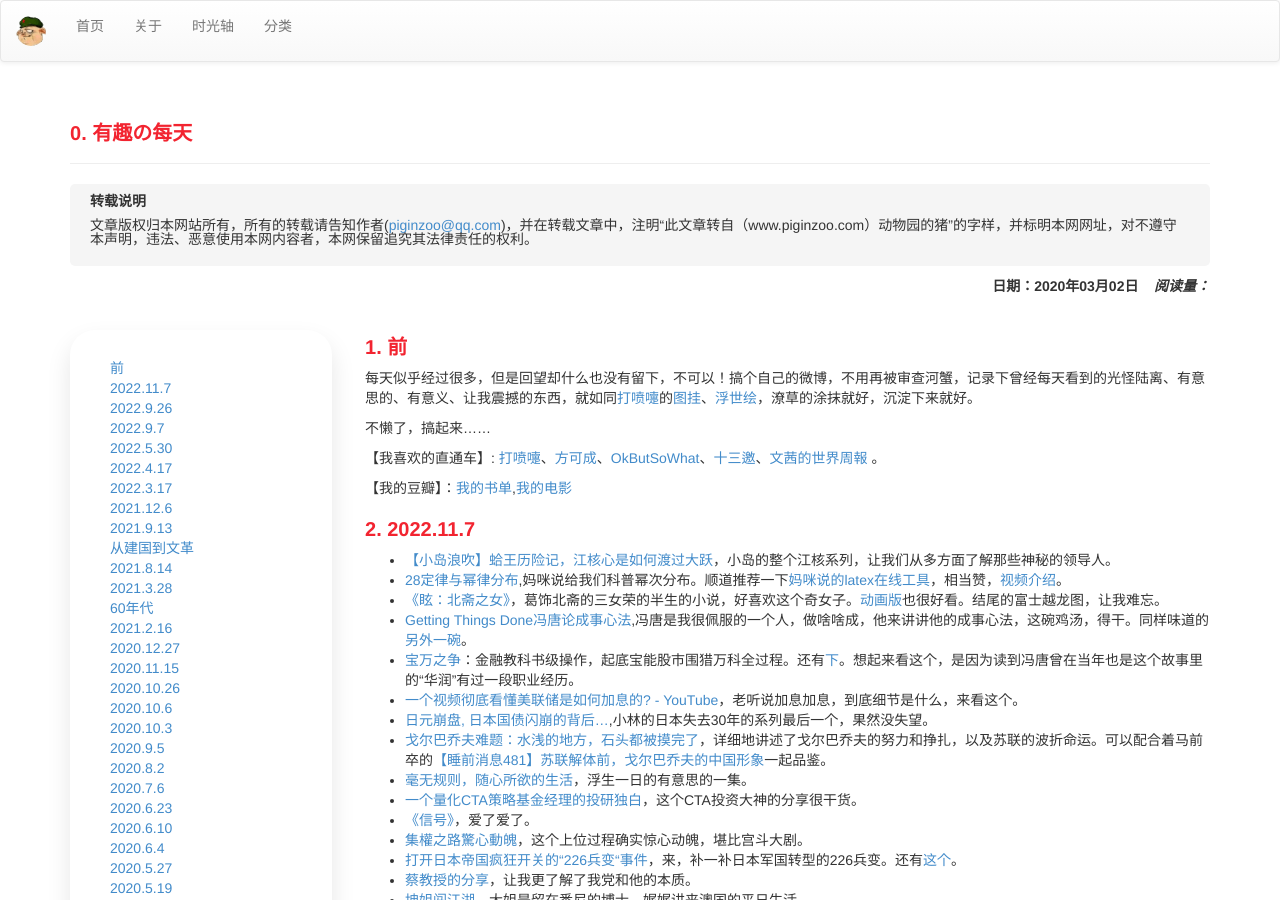
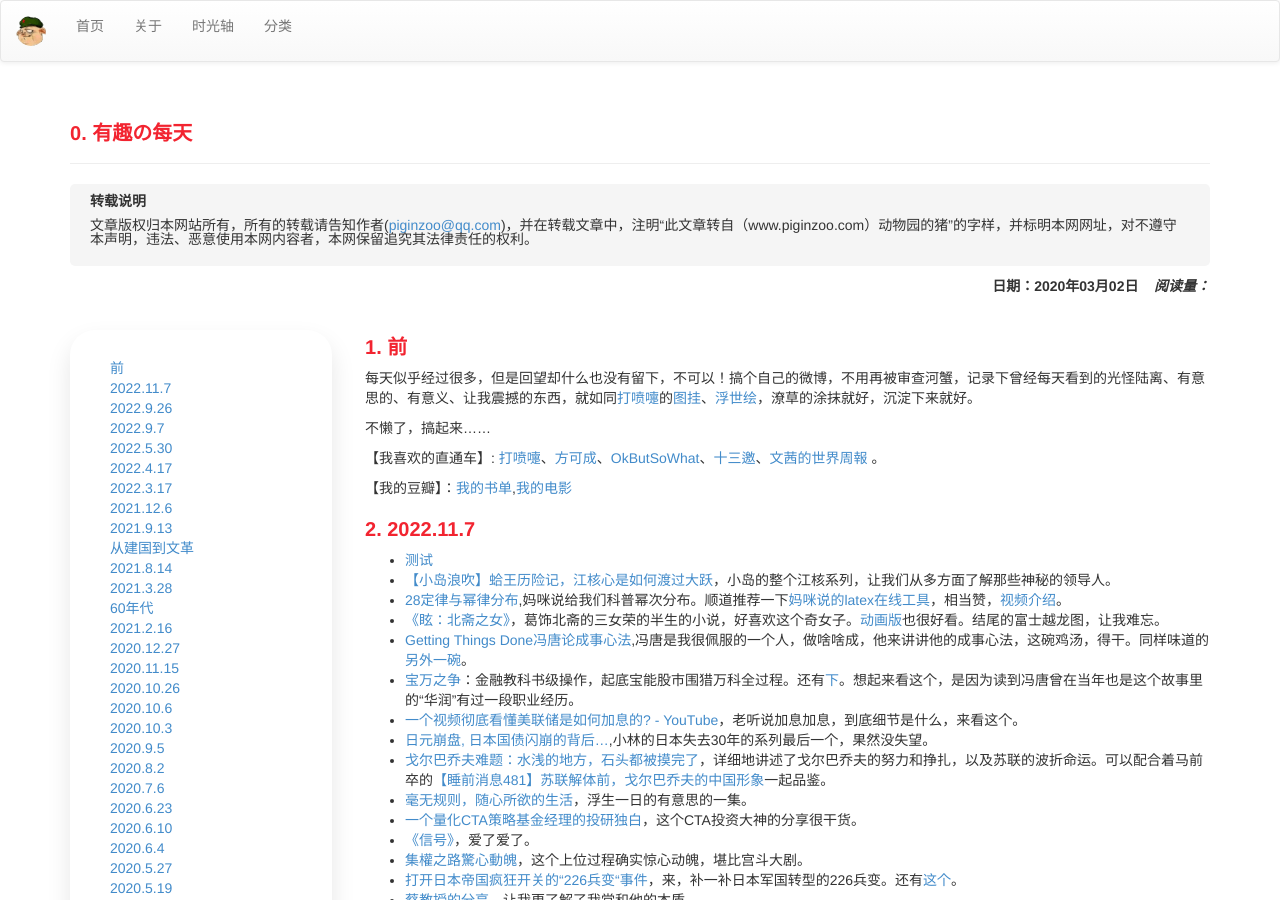
Before and after one commit to piginzoo/blog, a Jekyll site: the page built from _posts/2020-03-02-everyday.md, in a window 1280 px wide and 900 px high. Built offline with Jekyll 4.4.1, drawn with Linux system fonts in a browser that asks for light colours; formulas are drawn with MathJax 3; comment, search, counter and statistics services are not loaded.

Commit message:
update it

```diff
--- a/_posts/2020-03-02-everyday.md
+++ b/_posts/2020-03-02-everyday.md
@@ -16,6 +16,7 @@
 【我的豆瓣】：[我的书单](https://book.douban.com/people/piginzoo/),[我的电影](https://movie.douban.com/people/piginzoo/)
 
 # 2022.11.7
+- [测试](http://www.piginzoo.com)
 - [【小岛浪吹】蛤王历险记，江核心是如何渡过大跃](https://www.youtube.com/watch?v=-f7070k1MXA)，小岛的整个江核系列，让我们从多方面了解那些神秘的领导人。
 - [28定律与幂律分布](https://www.bilibili.com/video/BV1xz411b7pD),妈咪说给我们科普幂次分布。顺道推荐一下[妈咪说的latex在线工具](www.latexlive.com)，相当赞，[视频介绍](https://www.bilibili.com/video/BV14g4y1q7pb)。
 - [《眩：北斋之女》](https://www.bilibili.com/video/BV1mB4y177Fg)，葛饰北斋的三女荣的半生的小说，好喜欢这个奇女子。[动画版](https://movie.douban.com/subject/25872959/)也很好看。结尾的富士越龙图，让我难忘。
```
